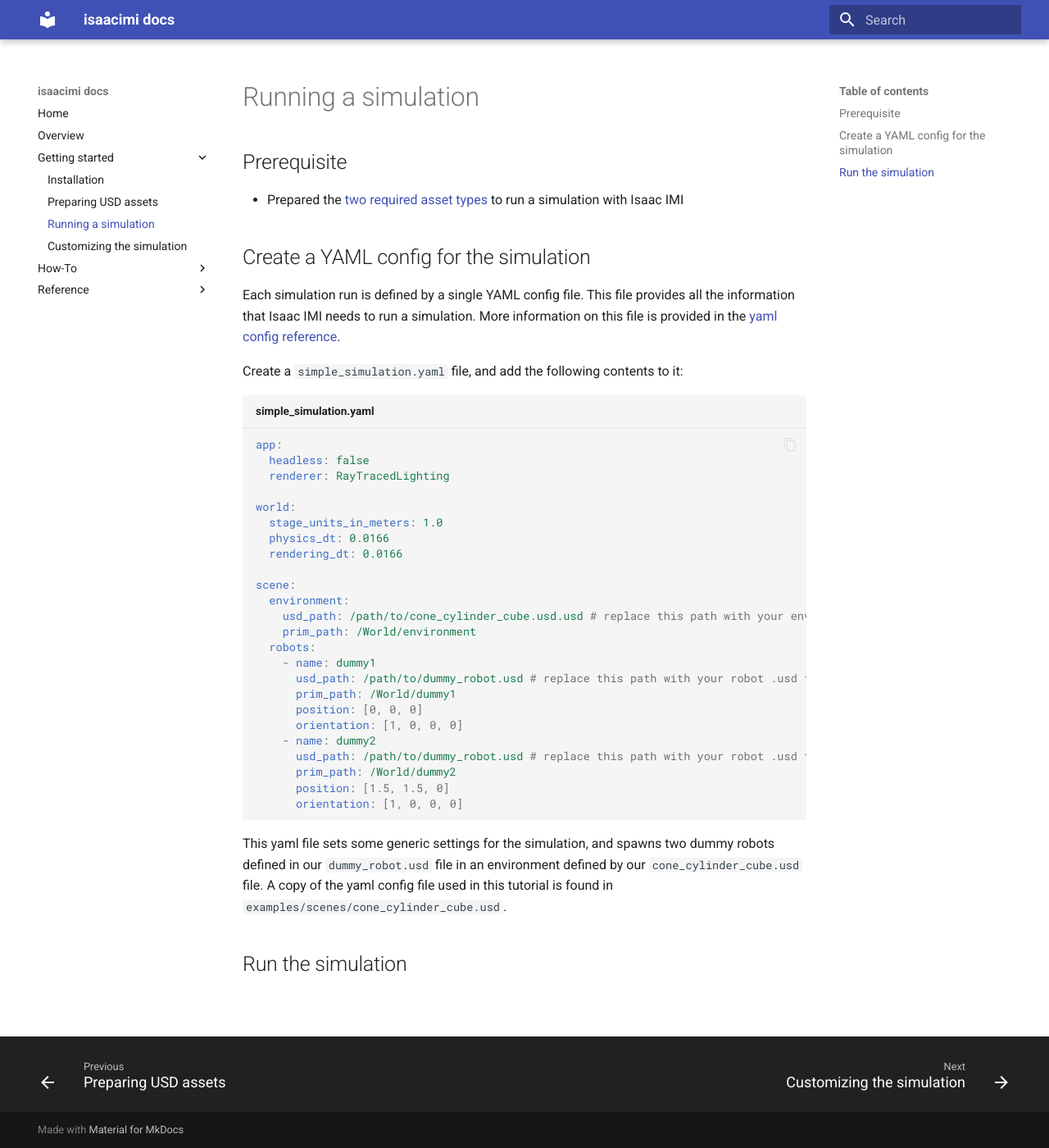
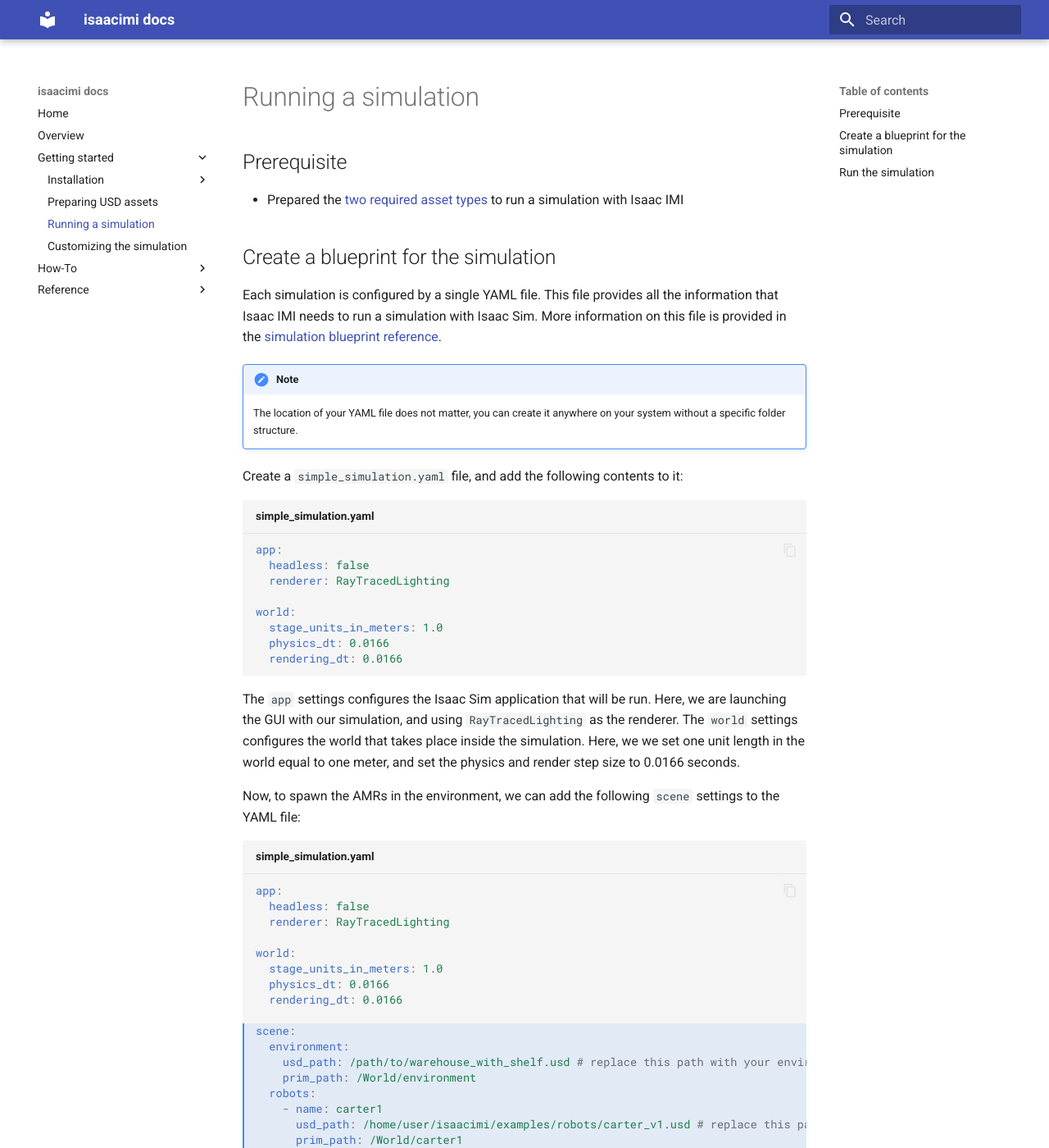
Before and after one commit to kit-dsm/isaacimi, an MkDocs documentation site: the page built from docs/docs/getting-started/running-a-simulation.md, in a window 1280 px wide and 1400 px high. Shown: the whole window at 82% size. Built offline with MkDocs 1.6.1 and Material for MkDocs 9.7.7, drawn with Linux system fonts in a browser that asks for light colours; some of the changed text lies outside the part shown.

Commit message:
wip, update getting started docs

````diff
--- a/docs/docs/getting-started/running-a-simulation.md
+++ b/docs/docs/getting-started/running-a-simulation.md
@@ -3,8 +3,11 @@
 ## Prerequisite
 * Prepared the [two required asset types](preparing-assets.md) to run a simulation with Isaac IMI
 
-## Create a YAML config for the simulation
-Each simulation run is defined by a single YAML config file. This file provides all the information that Isaac IMI needs to run a simulation. More information on this file is provided in the [yaml config reference](../reference/yaml-config.md).
+## Create a blueprint for the simulation
+Each simulation is configured by a single YAML file. This file provides all the information that Isaac IMI needs to run a simulation with Isaac Sim. More information on this file is provided in the [simulation blueprint reference](../reference/simulation-blueprint.md).
+
+!!! note
+    The location of your YAML file does not matter, you can create it anywhere on your system without a specific folder structure.
 
 Create a `simple_simulation.yaml` file, and add the following contents to it:
 
@@ -17,23 +20,52 @@
   stage_units_in_meters: 1.0
   physics_dt: 0.0166
   rendering_dt: 0.0166
+```
+The `app` settings configures the Isaac Sim application that will be run. Here, we are launching the GUI with our simulation, and using `RayTracedLighting` as the renderer. The `world` settings configures the world that takes place inside the simulation. Here, we we set one unit length in the world equal to one meter, and set the physics and render step size to 0.0166 seconds.
+
+Now, to spawn the AMRs in the environment, we can add the following `scene` settings to the YAML file:
+
+```yaml title="simple_simulation.yaml" hl_lines="10-29"
+app:
+  headless: false
+  renderer: RayTracedLighting
+
+world:
+  stage_units_in_meters: 1.0
+  physics_dt: 0.0166
+  rendering_dt: 0.0166
 
 scene:
   environment:
-    usd_path: /path/to/cone_cylinder_cube.usd.usd # replace this path with your environment .usd file
+    usd_path: /path/to/warehouse_with_shelf.usd # replace this path with your environment .usd file
     prim_path: /World/environment
   robots:
-    - name: dummy1
-      usd_path: /path/to/dummy_robot.usd # replace this path with your robot .usd file
-      prim_path: /World/dummy1
+    - name: carter1
+      usd_path: /home/user/isaacimi/examples/robots/carter_v1.usd # replace this path with your robot .usd file
+      prim_path: /World/carter1
       position: [0, 0, 0]
       orientation: [1, 0, 0, 0]
-    - name: dummy2
-      usd_path: /path/to/dummy_robot.usd # replace this path with your robot .usd file
-      prim_path: /World/dummy2
-      position: [1.5, 1.5, 0]
+    - name: carter2
+      usd_path: /home/user/isaacimi/examples/robots/carter_v1.usd # replace this path with your robot .usd file
+      prim_path: /World/carter2
+      position: [2, 2, 0]
+      orientation: [1, 0, 0, 0]
+    - name: carter3
+      usd_path: /home/user/isaacimi/examples/robots/carter_v1.usd # replace this path with your robot .usd file
+      prim_path: /World/carter3
+      position: [-2, -2, 0]
       orientation: [1, 0, 0, 0]
 ```
-This yaml file sets some generic settings for the simulation, and spawns two dummy robots defined in our `dummy_robot.usd` file in an environment defined by our `cone_cylinder_cube.usd` file. A copy of the yaml config file used in this tutorial is found in `examples/scenes/cone_cylinder_cube.usd`.
+
+!!! note
+    The `usd_path` setting should contain the absolute path to the assets that you prepared in the [preparing assets](preparing-assets.md) section.
+
+These settings will spawn three robots described our `carter_v1.usd` file in an environment described by our `warehouse_with_shelf.usd` file. A copy of the YAML file used in this tutorial is found in `isaacimi/examples/blueprints/warehouse_with_shelf.usd`.
 
 ## Run the simulation
+Now that you have a YAML file that describes the simulation, a `.usd` file describing the AMR, and a `.usd` file describing the warehouse that the AMRs will be spawned in, you are now ready to run the simulation. Use the following command and replace `path/to/simple_simulation.yaml` with the path to your simulation blueprint:
+```bash
+isaacimi sim run path/to/simple_simulation.yaml
+```
+
+Your simulation should now be up and running, with three AMRs spawned in the warehouse environment you created!
--- a/docs/mkdocs.yml
+++ b/docs/mkdocs.yml
@@ -15,6 +15,8 @@
   - pymdownx.highlight:
       default_lang: python
   - mkdocs-click
+  - admonition
+  - pymdownx.details
 plugins:
 - search
 - gen-files:
@@ -45,7 +47,9 @@
   - Home: index.md
   - Overview: overview.md
   - Getting started:
-    - Installation: getting-started/installation.md
+    - Installation:
+        - Local Installation: getting-started/local-installation.md
+        - Docker Deployment: getting-started/docker-deployment.md
     - Preparing USD assets: getting-started/preparing-assets.md
     - Running a simulation: getting-started/running-a-simulation.md
     - Customizing the simulation: getting-started/customization.md
````
Also changed, not shown: docs/docs/getting-started/docker-deployment.md (added, +4 -0 lines), docs/docs/getting-started/preparing-assets.md (+28 -16 lines), docs/docs/index.md (+2 -8 lines), docs/docs/overview.md (+9 -11 lines), README.md, docs/docs/getting-started/local-installation.md (renamed from docs/docs/getting-started/installation.md).
